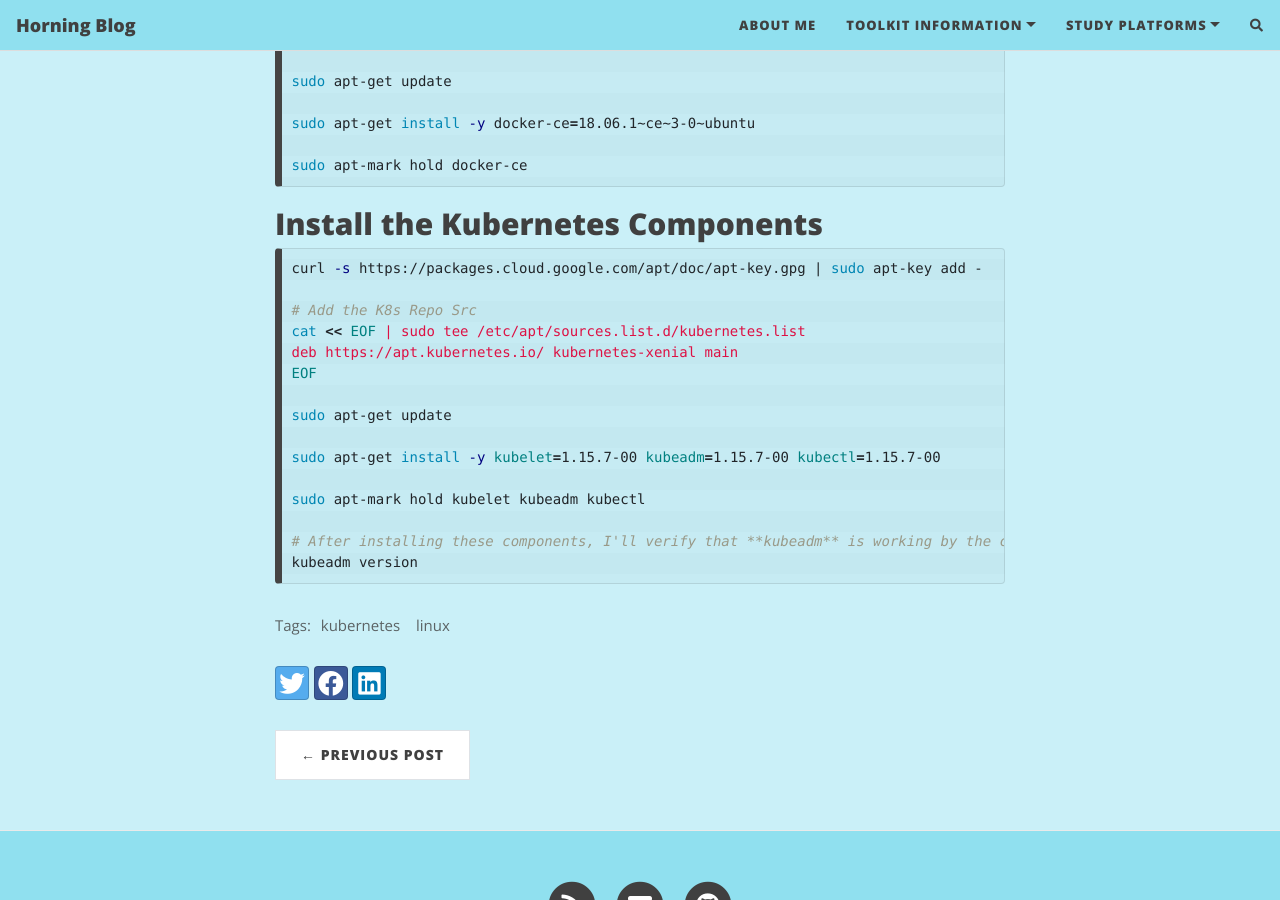
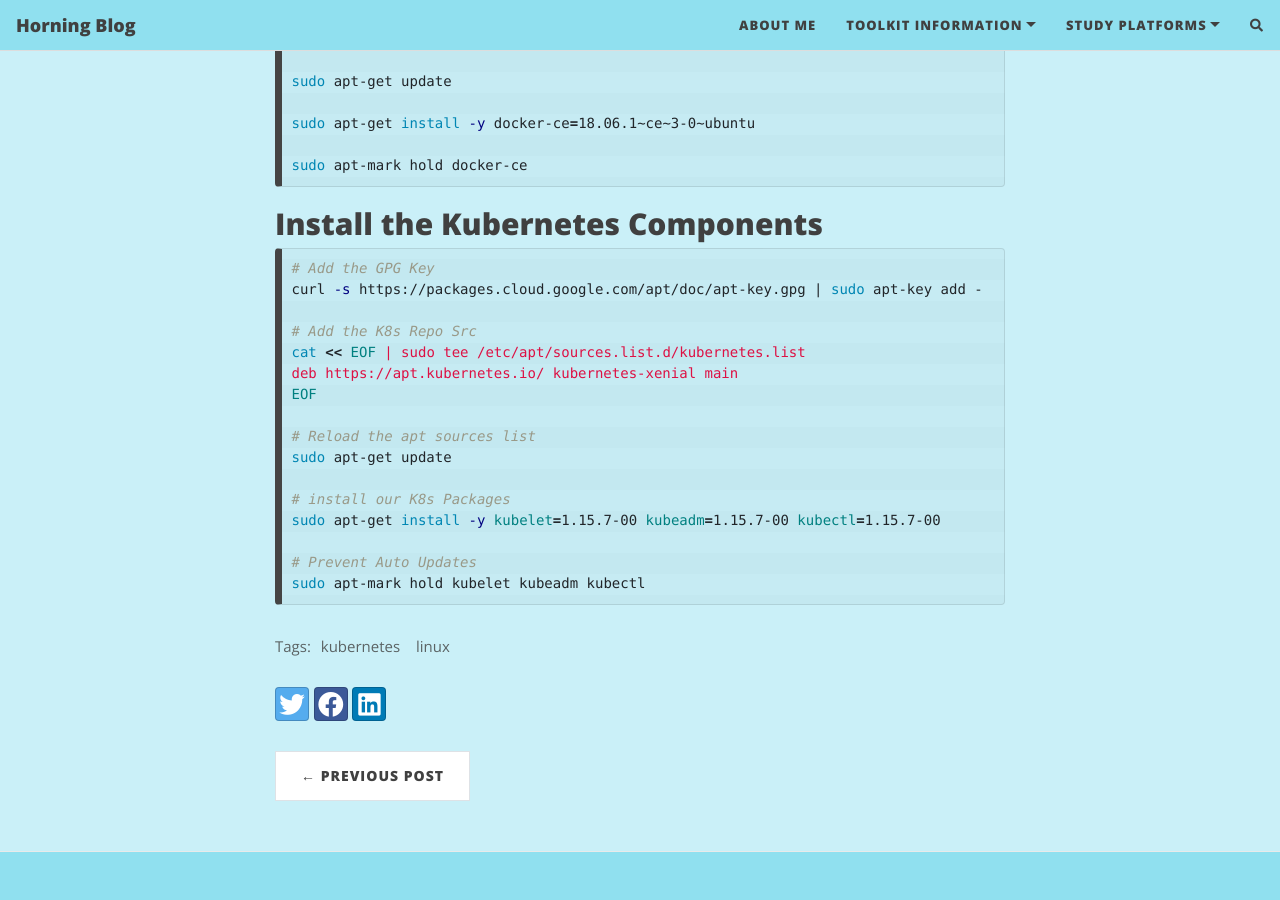
Before and after one commit to HorningGit/HorningGit.github.io, a Jekyll site: the page built from _posts/2022-08-31-k8s_study.md, in a window 1280 px wide and 900 px high, scrolled down 705 px. Built offline with Jekyll 4.4.1, drawn with Linux system fonts in a browser that asks for light colours; nearby versions of some CDN libraries; comment, search, counter and statistics services are not loaded.

Commit message:
Update 2022-08-31-k8s_study.md

````diff
--- a/_posts/2022-08-31-k8s_study.md
+++ b/_posts/2022-08-31-k8s_study.md
@@ -26,6 +26,7 @@ sudo apt-mark hold docker-ce
 
 ## Install the Kubernetes Components
 ```bash
+# Add the GPG Key
 curl -s https://packages.cloud.google.com/apt/doc/apt-key.gpg | sudo apt-key add -
 
 # Add the K8s Repo Src
@@ -33,12 +34,12 @@ cat << EOF | sudo tee /etc/apt/sources.list.d/kubernetes.list
 deb https://apt.kubernetes.io/ kubernetes-xenial main
 EOF
 
+# Reload the apt sources list
 sudo apt-get update
 
+# install our K8s Packages
 sudo apt-get install -y kubelet=1.15.7-00 kubeadm=1.15.7-00 kubectl=1.15.7-00
 
+# Prevent Auto Updates
 sudo apt-mark hold kubelet kubeadm kubectl
-
-# After installing these components, I'll verify that **kubeadm** is working by the command:
-kubeadm version
 ```
````
